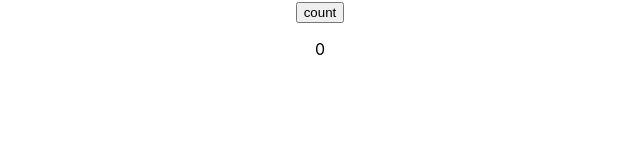
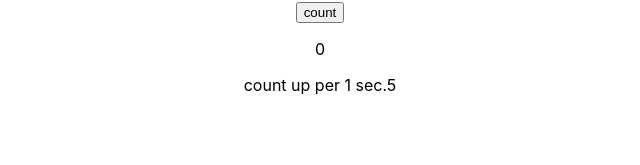
Before and after one commit to nagi4074/react-tuto1, a React (Create React App) app: page / in a window 1280 px wide. Shown: the part 125-290 px from the top of the page, without its empty margins (320-960 px from the left). Built offline with nearby package versions, Linux system fonts and the light colour scheme.

Commit message:
ライフサイクルについて

```diff
--- a/src/App.js
+++ b/src/App.js
@@ -4,6 +4,7 @@ import InputWithUseState from './components/InputWithUseState'
 import InputWithUseRef from './components/InputWithUseRef'
 import PropsSample from './components/PropsSample';
 import StateSample from './components/StateSample';
+import LifeCycle from './components/LifeCycle';
 
 function App() {
   return (
@@ -12,6 +13,7 @@ function App() {
       <InputWithUseRef />
       <PropsSample text="use props" />
       <StateSample />
+      <LifeCycle />
     </div>
   );
 }
--- /dev/null
+++ b/src/components/LifeCycle.js
@@ -0,0 +1,49 @@
+/**
+ * ライフサイクルは以下の三種類
+ * ・Mounting(コンポーネントが生まれる時の期間)
+ * 　componentDidmount(マウントが実装された直後に実行される)
+ * 　componentWillMount(マウントが行われる直前に実行される、非推奨)
+ *
+ * ・Updating(コンポーネントが変更される期間)
+ * 　componentWillReactiveProps(マウントされたコンポーネントが新しいpropsを受け取る前)
+ * 　shouldComponentUpdate(新しいpropsやstateを受け取った時)
+ * 　componentWillUpdate(新しいpropsやstateを受け取った後、レンダリングする直前)
+ * 　componentDidUpdate(更新が行われた直後)
+ *
+ * ・UnMounting(コンポーネントが破棄される期間)
+ * 　componentWillUnmount(コンポーネントが破棄される直前)
+ */
+
+import React from "react";
+
+class LifeCycle extends React.Component {
+    constructor(props) {
+        super(props);
+        this.state = {
+            number: 0,
+            speed: 1,
+        }
+    }
+
+    componentDidMount() {
+        this.interval = setInterval(
+            () => this.setState({
+                number: this.state.number + 1,
+            }), 1000
+        );
+    }
+
+    componentWillUnmount() {
+        clearInterval(this.interval);
+    }
+
+    render() {
+        return (
+            <div>
+                <p>count up per 1 sec.{this.state.number}</p>
+            </div>
+        )
+    }
+}
+
+export default LifeCycle
```
